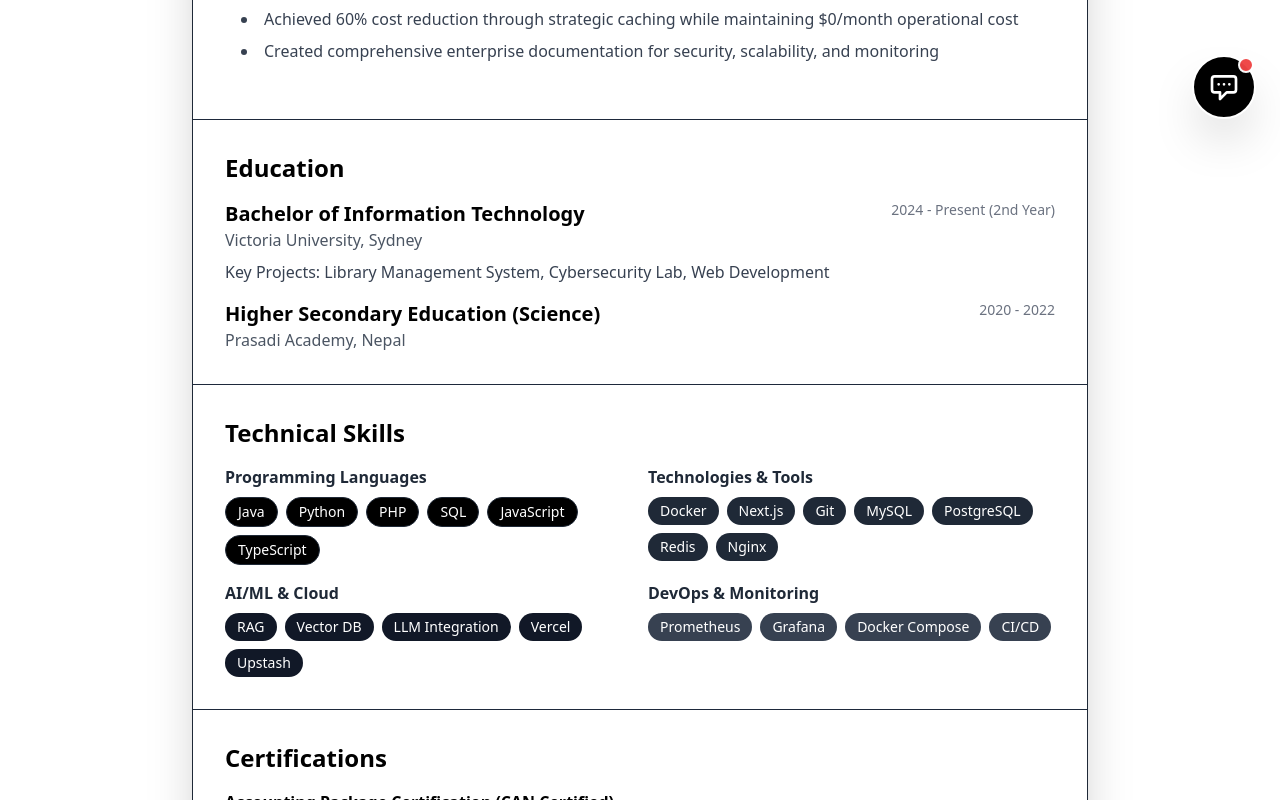
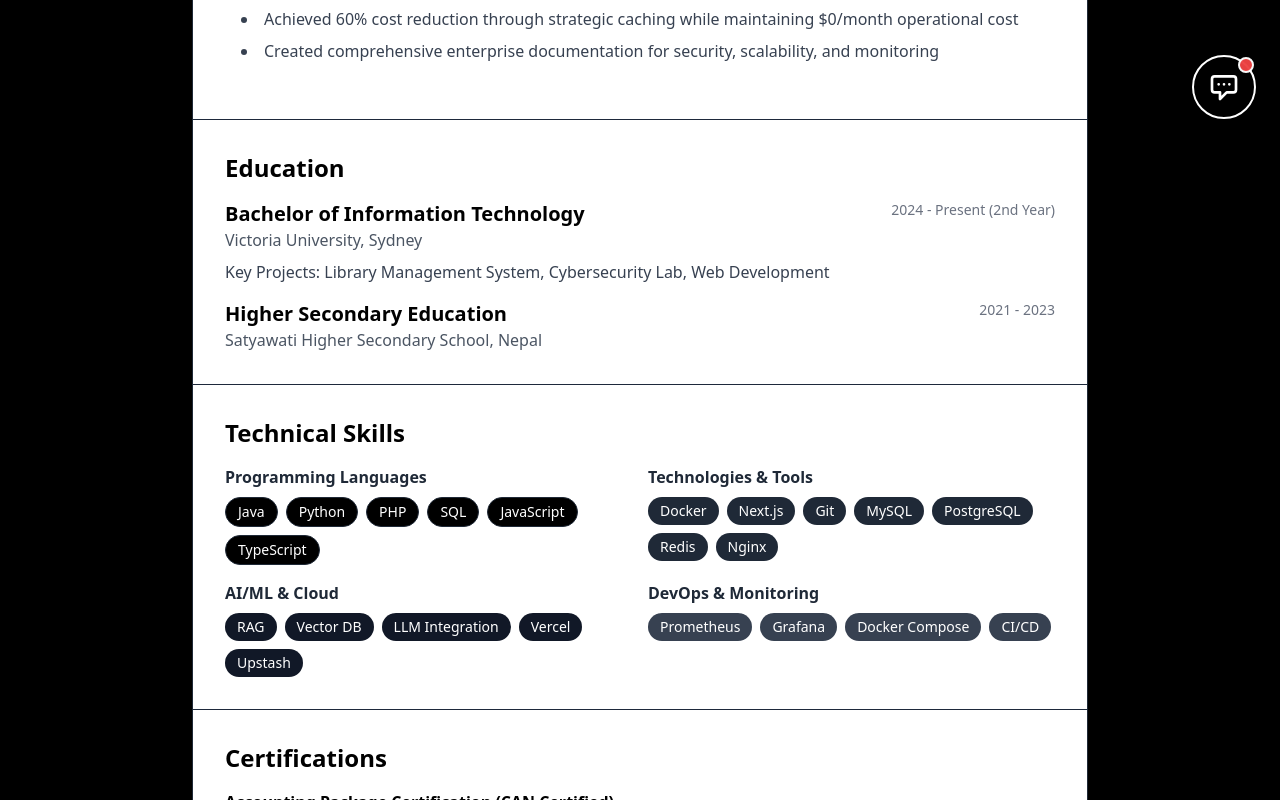
Before and after one commit to nashibrana25-code/mydigitaltwin-mcp-server, a Next.js app in the folder digital-twin-mcp/: page / in a window 1280 px wide. Shown: the part 657-1457 px from the top of the page. Built offline with nearby package versions, Linux system fonts and the light colour scheme.

Commit message:
Update education section and change background to black

```diff
--- a/digital-twin-mcp/app/page.tsx
+++ b/digital-twin-mcp/app/page.tsx
@@ -3,7 +3,7 @@ import ChatWidget from '@/components/ChatWidget';
 
 export default function Home() {
   return (
-    <main className="min-h-screen bg-white py-8 px-4">
+    <main className="min-h-screen bg-black py-8 px-4">
       <Resume />
       <ChatWidget />
     </main>
--- a/digital-twin-mcp/components/Resume.tsx
+++ b/digital-twin-mcp/components/Resume.tsx
@@ -66,10 +66,10 @@ export default function Resume() {
         <div>
           <div className="flex justify-between items-start">
             <div>
-              <h3 className="text-xl font-semibold">Higher Secondary Education (Science)</h3>
-              <p className="text-gray-600">Prasadi Academy, Nepal</p>
+              <h3 className="text-xl font-semibold">Higher Secondary Education</h3>
+              <p className="text-gray-600">Satyawati Higher Secondary School, Nepal</p>
             </div>
-            <span className="text-sm text-gray-500">2020 - 2022</span>
+            <span className="text-sm text-gray-500">2021 - 2023</span>
           </div>
         </div>
       </div>
```
